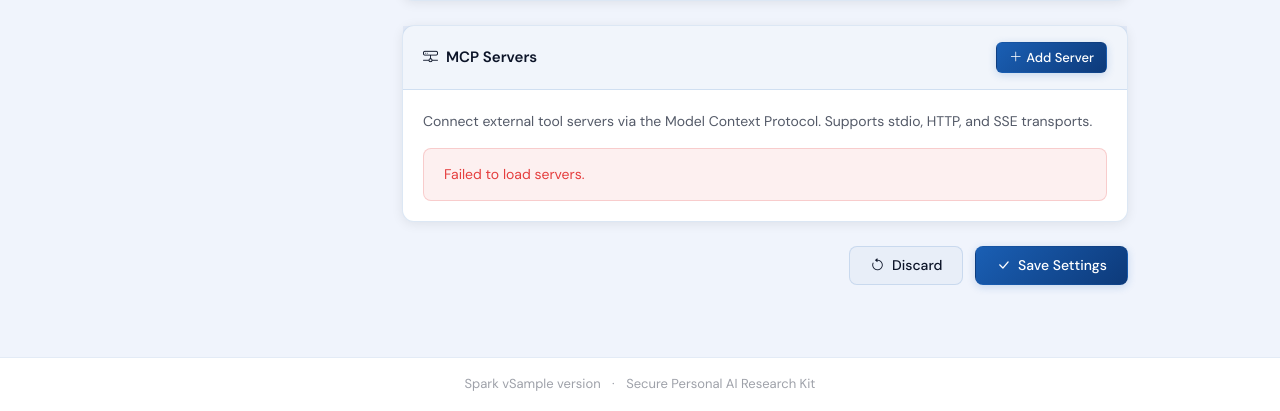
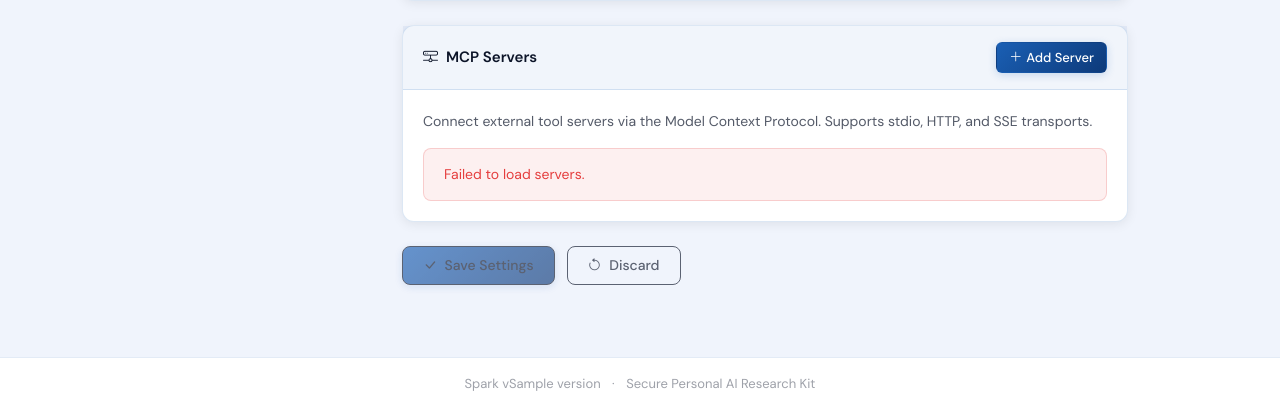
Before and after one commit to Cognisn/spark, a Python web app: template src/spark/web/templates/settings.html in a window 1280 px wide. Shown: the part 850-1261 px from the top of the page. Run offline with Jinja, Linux system fonts and the light colour scheme; the template is opened without the code that fills it: most values are stand-ins (such as "Sample title", 1, 10 or a date in 2020); some libraries are stand-ins or nearby versions; some web fonts are replaced.

Commit message:
Move Save/Discard buttons left, disable until changes are made
Save and Discard buttons are now left-aligned under the tools card
and disabled by default. They enable when any setting input changes
(text, toggles, selects, secrets, radio buttons, path list
additions/removals). After a successful save, both buttons return to
disabled state.

```diff
--- a/src/spark/web/templates/settings.html
+++ b/src/spark/web/templates/settings.html
@@ -597,12 +597,12 @@
             </div>
 
             <!-- Save -->
-            <div class="text-end mb-5">
-                <button class="btn btn-app-secondary me-2" onclick="window.location.reload()">
+            <div class="text-start mb-5">
+                <button class="btn btn-app-primary me-2" id="btn-save" onclick="saveSettings()" disabled>
+                    <i class="bi bi-check-lg me-1"></i> Save Settings
+                </button>
+                <button class="btn btn-app-secondary" id="btn-discard" onclick="window.location.reload()" disabled>
                     <i class="bi bi-arrow-counterclockwise me-1"></i> Discard
-                </button>
-                <button class="btn btn-app-primary" id="btn-save" onclick="saveSettings()">
-                    <i class="bi bi-check-lg me-1"></i> Save Settings
                 </button>
             </div>
         </div>
@@ -714,6 +714,9 @@ async function saveSettings() {
         });
         if (resp.ok) {
             AppToast.success('Settings saved', 'Configuration updated. Some changes may require a restart.');
+            // Reset dirty state
+            document.getElementById('btn-save').disabled = true;
+            document.getElementById('btn-discard').disabled = true;
         } else {
             const data = await resp.json();
             AppToast.danger('Error', data.detail || 'Failed to save settings.');
@@ -721,7 +724,6 @@ async function saveSettings() {
     } catch (err) {
         AppToast.danger('Error', 'Network error while saving settings.');
     } finally {
-        btn.disabled = false;
         btn.innerHTML = '<i class="bi bi-check-lg me-1"></i> Save Settings';
     }
 }
@@ -884,6 +886,25 @@ document.addEventListener('DOMContentLoaded', () => {
 
     // Load MCP servers
     loadMCPServers();
+
+    // Track changes — enable Save/Discard buttons when anything changes
+    function markDirty() {
+        document.getElementById('btn-save').disabled = false;
+        document.getElementById('btn-discard').disabled = false;
+    }
+    document.querySelectorAll('.setting-input').forEach(el => {
+        el.addEventListener('change', markDirty);
+        el.addEventListener('input', markDirty);
+    });
+    // Tool category toggles and radio buttons
+    document.querySelectorAll('.tool-category-toggle, input[type="radio"].setting-input').forEach(el => {
+        el.addEventListener('change', markDirty);
+    });
+    // Path list add/remove will call markDirty via MutationObserver
+    document.querySelectorAll('.path-list-control').forEach(el => {
+        const obs = new MutationObserver(markDirty);
+        obs.observe(el, { childList: true, subtree: true });
+    });
 });
 
 // -- MCP Server Management --
```
